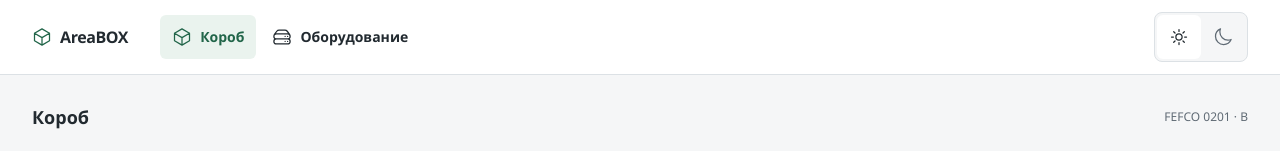
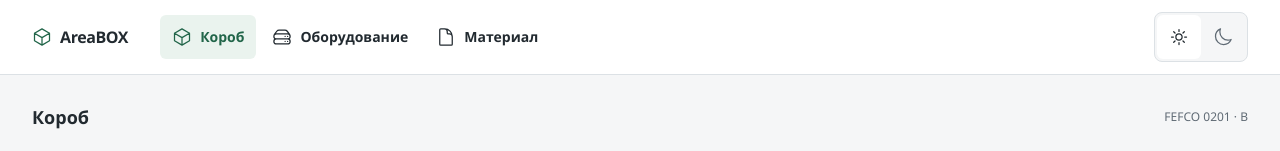
Before and after one commit to DemonicRous/areabox-vue, a Vue app: page /#/ in a window 1280 px wide. Shown: the top 151 px of the page. Built offline with nearby package versions, Linux system fonts and the light colour scheme.

Commit message:
Add Material section after Equipment

```diff
--- a/src/App.vue
+++ b/src/App.vue
@@ -11,7 +11,7 @@ function focusWorkspace() { document.getElementById('workspace')?.focus() }
       <div class="mx-auto flex max-w-[1600px] flex-wrap items-center gap-x-8 gap-y-2 px-4 py-3 sm:px-6 lg:px-8">
         <RouterLink to="/" class="flex items-center gap-2 text-base font-semibold tracking-tight" aria-label="AreaBOX, главная"><AppIcon name="box" class="text-accent" />AreaBOX</RouterLink>
         <nav aria-label="Основная навигация" class="order-3 flex w-full gap-1 sm:order-none sm:w-auto">
-          <RouterLink v-for="section in sections" :key="section.path" :to="section.path" class="flex min-h-11 flex-1 items-center justify-center gap-2 rounded-md px-3 text-sm font-semibold transition-colors hover:bg-canvas sm:flex-none" active-class="bg-accent-soft text-accent"><AppIcon :name="section.icon" class="size-4" /><span>{{ section.title }}</span></RouterLink>
+          <RouterLink v-for="section in sections" :key="section.path" :to="section.path" class="flex min-h-11 flex-1 items-center justify-center gap-2 rounded-md px-2 text-xs font-semibold transition-colors hover:bg-canvas sm:flex-none sm:px-3 sm:text-sm" active-class="bg-accent-soft text-accent"><AppIcon :name="section.icon" class="hidden size-4 sm:block" /><span>{{ section.title }}</span></RouterLink>
         </nav>
         <div class="ml-auto"><ThemeSwitch /></div>
       </div>
--- a/src/components/AppIcon.vue
+++ b/src/components/AppIcon.vue
@@ -1,6 +1,6 @@
 <script setup lang="ts">
-import { SunIcon, MoonIcon, CubeIcon, ServerStackIcon, Square3Stack3DIcon, Squares2X2Icon, ArrowPathIcon } from '@heroicons/vue/24/outline'
-defineProps<{ name: 'sun' | 'moon' | 'box' | 'equipment' | 'drawing' | 'layout' | 'route' }>()
-const icons = { sun: SunIcon, moon: MoonIcon, box: CubeIcon, equipment: ServerStackIcon, drawing: Square3Stack3DIcon, layout: Squares2X2Icon, route: ArrowPathIcon }
+import { SunIcon, MoonIcon, CubeIcon, ServerStackIcon, Square3Stack3DIcon, Squares2X2Icon, ArrowPathIcon, DocumentIcon } from '@heroicons/vue/24/outline'
+defineProps<{ name: 'sun' | 'moon' | 'box' | 'equipment' | 'material' | 'drawing' | 'layout' | 'route' }>()
+const icons = { sun: SunIcon, moon: MoonIcon, box: CubeIcon, equipment: ServerStackIcon, material: DocumentIcon, drawing: Square3Stack3DIcon, layout: Squares2X2Icon, route: ArrowPathIcon }
 </script>
 <template><component :is="icons[name]" aria-hidden="true" class="size-5 shrink-0" /></template>
--- a/src/router.ts
+++ b/src/router.ts
@@ -1,15 +1,18 @@
 import { createRouter, createWebHashHistory } from 'vue-router'
 import WorkspaceView from './views/WorkspaceView.vue'
 import EquipmentView from './views/EquipmentView.vue'
+import MaterialView from './views/MaterialView.vue'
 export const sections = [
   { path: '/', title: 'Короб', icon: 'box' },
   { path: '/equipment', title: 'Оборудование', icon: 'equipment' },
+  { path: '/material', title: 'Материал', icon: 'material' },
 ] as const
 export const router = createRouter({
   history: createWebHashHistory(),
   routes: [
     { path: '/', component: WorkspaceView },
     { path: '/equipment', component: EquipmentView },
+    { path: '/material', component: MaterialView },
     { path: '/layout', redirect: '/?view=layout' },
     { path: '/production', redirect: '/?view=route' },
     { path: '/diagnostics', redirect: '/?details=1' },
--- /dev/null
+++ b/src/views/MaterialView.vue
@@ -0,0 +1,7 @@
+<script setup lang="ts">
+import AppIcon from '../components/AppIcon.vue'
+</script>
+<template>
+  <h1 class="mb-5 text-lg font-semibold">Материал</h1>
+  <section class="flex min-h-72 flex-col items-center justify-center gap-3 rounded-xl border border-line bg-surface p-6 text-center sm:min-h-[420px]"><AppIcon name="material" class="size-8 text-muted" /><p class="text-sm text-muted">Материалы ещё не добавлены</p></section>
+</template>
```
